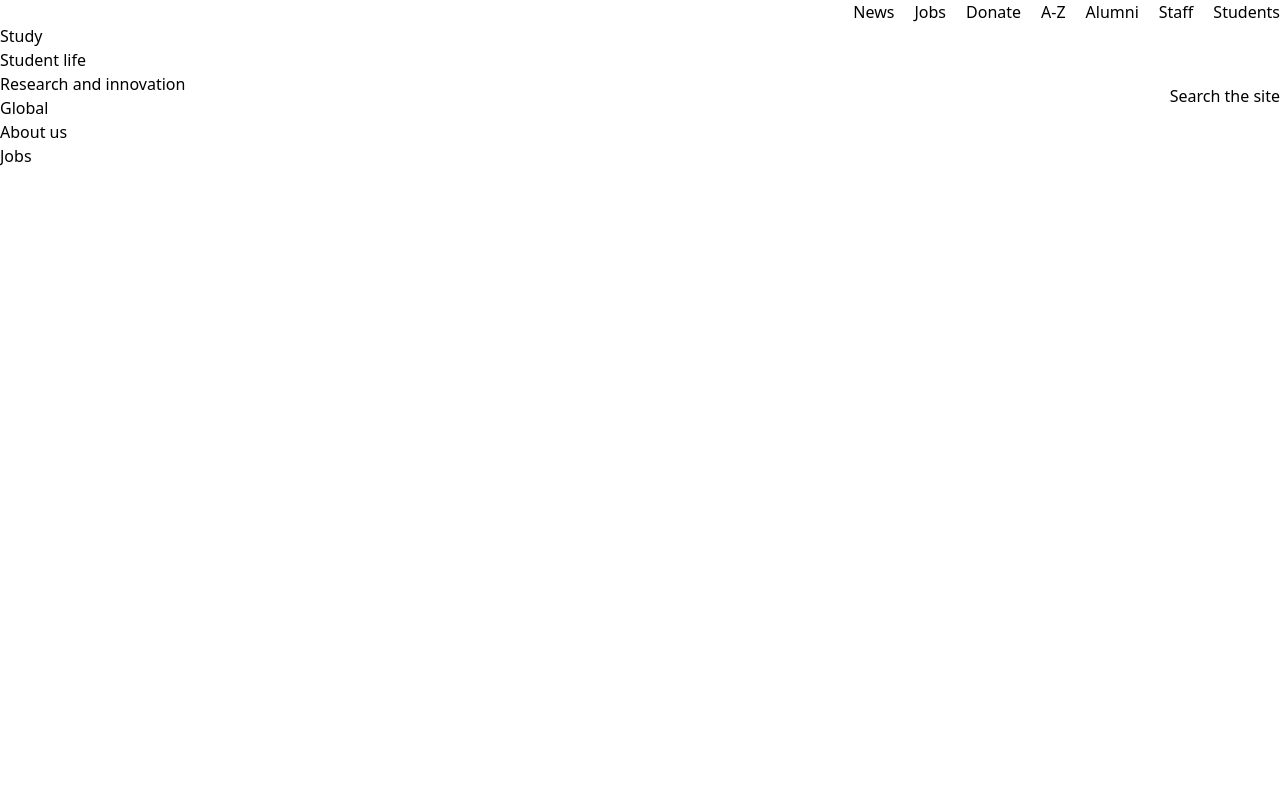
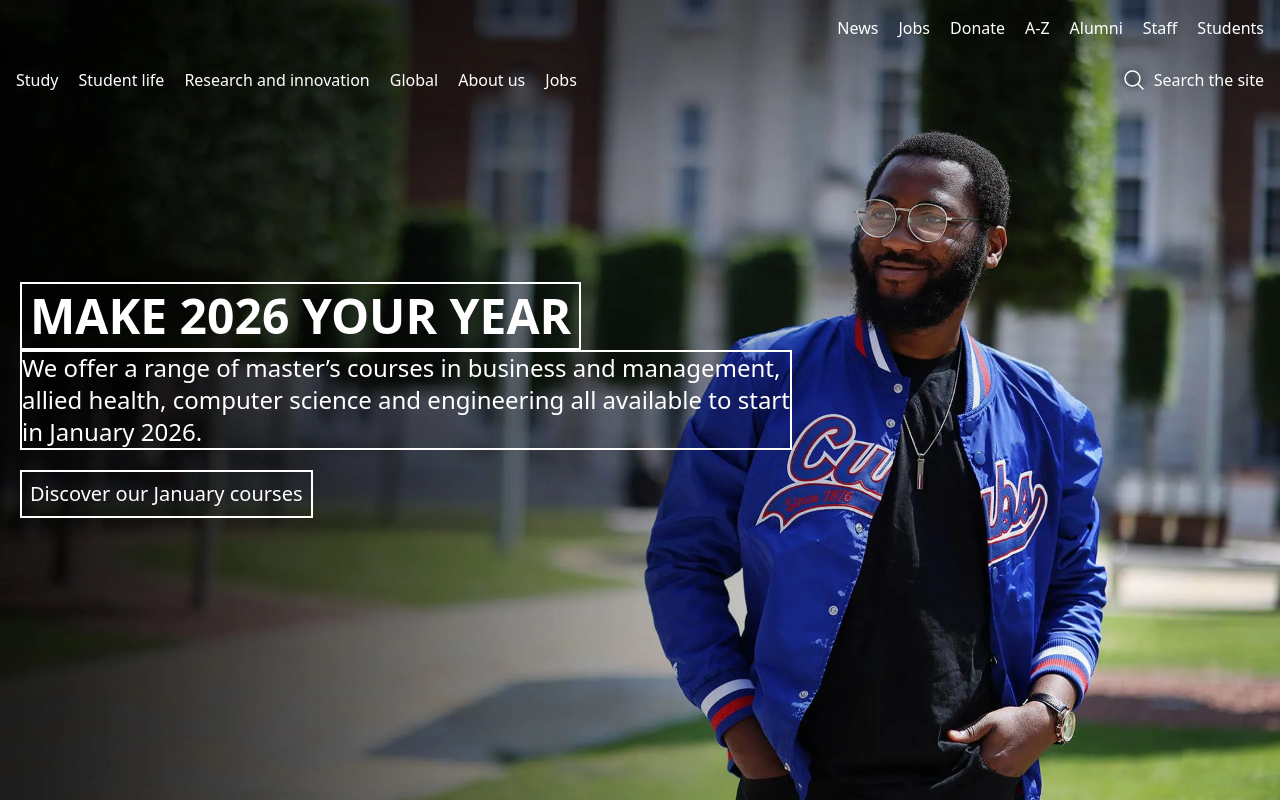
Before and after one commit to sugirangendahayo/my-project, a website: page index.html in a window 1280 px wide. Drawn offline with Linux system fonts and the light colour scheme.

Commit message:
Hero section integration

```diff
--- a/index.html
+++ b/index.html
@@ -6,10 +6,16 @@
     <link href="./output.css" rel="stylesheet" />
   </head>
   <body>
-    <header>
+    <header
+      class="flex flex-col gap-7 p-4 absolute top-0 left-0 right-0 text-white"
+    >
       <div class="flex justify-between items-center">
         <div class="">
-          <img src="assets/images/a491a7c2-8e83-4ee2-af94-cbcc8016d58d.svg" alt="" class="w-[80%]" />
+          <img
+            src="assets/images/a491a7c2-8e83-4ee2-af94-cbcc8016d58d.svg"
+            alt=""
+            class="w-[80%]"
+          />
         </div>
         <div class=" ">
           <ul class="flex items-center gap-5">
@@ -25,7 +31,7 @@
       </div>
       <div class="flex justify-between items-center">
         <nav>
-          <ul>
+          <ul class="flex items-center gap-5">
             <li><a href="">Study </a></li>
             <li><a href="">Student life</a></li>
             <li><a href="">Research and innovation</a></li>
@@ -34,10 +40,51 @@
             <li><a href="">Jobs</a></li>
           </ul>
         </nav>
-        <div>
-            <button>Search the site</button>
+        <div class="flex items-center gap-2">
+          <svg
+            xmlns="http://www.w3.org/2000/svg"
+            fill="none"
+            viewBox="0 0 24 24"
+            stroke-width="1.5"
+            stroke="currentColor"
+            class="size-6"
+          >
+            <path
+              stroke-linecap="round"
+              stroke-linejoin="round"
+              d="M21 21l-5.197-5.197m0 0A7.5 7.5 0 115.196 5.196a7.5 7.5 0 0110.607 10.607z"
+            />
+          </svg>
+          <p>Search the site</p>
         </div>
       </div>
     </header>
+    <!-- Hero sectio n with  background image    -->
+    <section
+      class="h-screen bg-[url('assets/images/70c7ef78-a562-4ab7-ab6e-36eb40f5d41f.webp')] bg-cover flex bg-amber-400 items-center px-5"
+    >
+      <div>
+        <div>
+          <h1
+            class="text-5xl uppercase text-white font-bold p-2 border-2 w-fit"
+          >
+            Make 2026 your year
+          </h1>
+          <p class="text-white text-2xl w-fit border-2">
+            We offer a range of master’s courses in business and management,<br />
+            allied health, computer science and engineering all available to
+            start <br />
+            in January 2026.
+          </p>
+          <p  class="hover:underline text-white text-xl  border-2 p-2 mt-5 w-fit" >
+            <a
+              href=""
+
+              >Discover our January courses
+            </a>
+          </p>
+        </div>
+      </div>
+    </section>
   </body>
 </html>
```
Also changed, not shown: output.css. Lines whose indentation alone changed are shown as unchanged.
